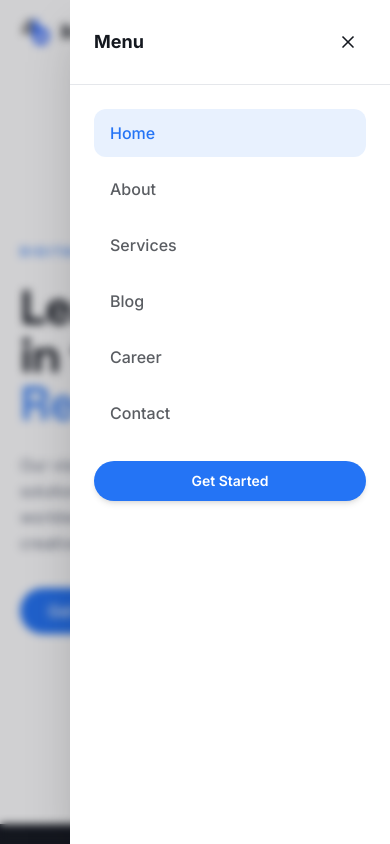
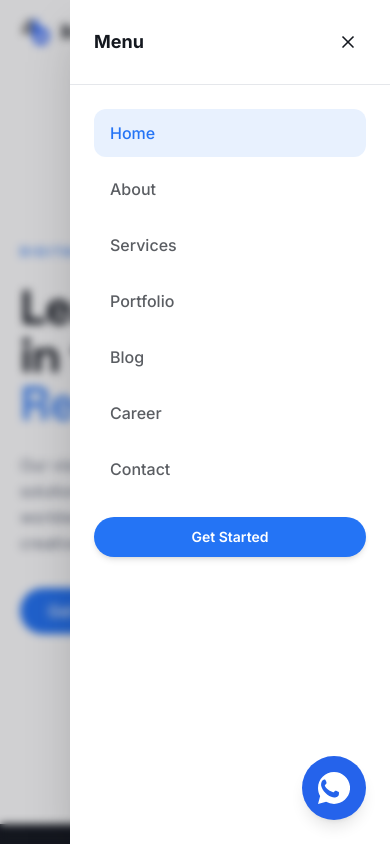
Before and after one commit to Jo-shua09/BoukarTech-Website, a React (Vite) app: page / in a window 390 px wide. Both pictures are taken after a click on the button 350 px from the left and 32 px from the top of the page. Shown: the top 844 px of the page. Built offline with nearby package versions, Linux system fonts and the light colour scheme.

Commit message:
`Added WhatsApp button to App component, updated MobileMenu component with Framer Motion animations, and updated sitemap.xml and routes to include new Portfolio page.`

```diff
--- a/src/App.tsx
+++ b/src/App.tsx
@@ -1,6 +1,7 @@
 import { useState, useEffect } from "react";
 import AppRouter from "./routes/AppRouter";
 import Loader from "./components/Loader";
+import WhatsAppButton from "./components/WhatsAppButton";
 
 export default function App() {
   const [isLoading, setIsLoading] = useState(true);
@@ -9,5 +10,16 @@ export default function App() {
     setIsLoading(false);
   };
 
-  return <div>{isLoading ? <Loader onLoadingComplete={handleLoadingComplete} /> : <AppRouter />}</div>;
+  return (
+    <div>
+      {isLoading ? (
+        <Loader onLoadingComplete={handleLoadingComplete} />
+      ) : (
+        <>
+          <AppRouter />
+          <WhatsAppButton />
+        </>
+      )}
+    </div>
+  );
 }
--- a/src/components/MobileMenu.tsx
+++ b/src/components/MobileMenu.tsx
@@ -1,6 +1,7 @@
 import { Link, useLocation } from "react-router-dom";
 import { X } from "lucide-react";
 import { Button } from "@/components/ui/button";
+import { motion, AnimatePresence } from "framer-motion";
 
 interface MobileMenuProps {
   open: boolean;
@@ -11,12 +12,24 @@ interface MobileMenuProps {
 const MobileMenu = ({ open, onClose, links }: MobileMenuProps) => {
   const location = useLocation();
 
-  if (!open) return null;
-
   return (
+    <AnimatePresence>
+      {open && (
         <div className="fixed inset-0 z-[100] lg:hidden">
-      <div className="absolute inset-0 bg-foreground/20 backdrop-blur-sm" onClick={onClose} />
-      <div className="absolute right-0 top-0 bottom-0 w-80 max-w-[90vw] bg-background shadow-2xl animate-slide-in-right">
+          <motion.div
+            initial={{ opacity: 0 }}
+            animate={{ opacity: 1 }}
+            exit={{ opacity: 0 }}
+            className="absolute inset-0 bg-foreground/20 backdrop-blur-sm"
+            onClick={onClose}
+          />
+          <motion.div
+            initial={{ x: "100%" }}
+            animate={{ x: 0 }}
+            exit={{ x: "100%" }}
+            transition={{ type: "spring", damping: 25, stiffness: 200 }}
+            className="absolute right-0 top-0 bottom-0 w-80 max-w-[90vw] bg-background shadow-2xl"
+          >
             <div className="flex items-center justify-between p-6 border-b border-border">
               <span className="font-heading font-bold text-lg">Menu</span>
               <button onClick={onClose} className="p-2 text-foreground">
@@ -44,8 +57,10 @@ const MobileMenu = ({ open, onClose, links }: MobileMenuProps) => {
                 </Button>
               </div>
             </nav>
+          </motion.div>
         </div>
-    </div>
+      )}
+    </AnimatePresence>
   );
 };
 
--- a/src/components/Navbar.tsx
+++ b/src/components/Navbar.tsx
@@ -8,6 +8,7 @@ const navLinks = [
   { label: "Home", to: "/" },
   { label: "About", to: "/about" },
   { label: "Services", to: "/services" },
+  { label: "Portfolio", to: "/portfolio" },
   { label: "Blog", to: "/blog" },
   { label: "Career", to: "/career" },
   { label: "Contact", to: "/contact" },
--- /dev/null
+++ b/src/components/WhatsAppButton.tsx
@@ -0,0 +1,23 @@
+export default function WhatsAppButton() {
+  // Replace with your actual WhatsApp number (include country code, omit + or spaces)
+  const phoneNumber = "2349039101551";
+
+  // Optional: A default message to start the conversation
+  const message = "Hello! I would like to make an inquiry.";
+  const whatsappUrl = `https://wa.me/${phoneNumber}?text=${encodeURIComponent(message)}`;
+
+  return (
+    <a
+      href={whatsappUrl}
+      target="_blank"
+      rel="noopener noreferrer"
+      className="fixed bottom-6 right-6 bg-blue-600 text-white p-4 rounded-full shadow-lg hover:bg-blue-800 transition-all duration-300 z-50 flex items-center justify-center hover:scale-110 hover:shadow-xl"
+      aria-label="Contact us on WhatsApp"
+      title="Make an inquiry"
+    >
+      <svg xmlns="http://www.w3.org/2000/svg" viewBox="0 0 24 24" fill="currentColor" className="w-8 h-8">
+        <path d="M12.031 0C5.385 0 0 5.385 0 12.031c0 2.127.556 4.205 1.611 6.04L.018 23.985l6.046-1.584A12.012 12.012 0 0012.031 24c6.646 0 12.031-5.385 12.031-12.031C24.062 5.385 18.677 0 12.031 0zm3.585 17.188c-.604 1.705-3.327 2.053-4.526 1.839-1.397-.247-3.666-1.46-5.46-3.253-1.794-1.794-3.006-4.063-3.253-5.46-.214-1.199.134-3.922 1.839-4.526.49-.176.994-.131 1.258.118.257.243.606 1.157.777 1.57.172.413.208.924-.047 1.253-.254.33-.509.527-.751.78-.242.252-.497.534-.236.974.261.44 1.157 1.905 2.507 2.805 1.35 1.015 2.81 1.488 3.25 1.748.44.261.722.213.974-.047.253-.254.45-.497.78-.751.33-.255.84-.219 1.253-.047.413.172 1.327.52 1.57.777.249.264.294.768.118 1.258z" />
+      </svg>
+    </a>
+  );
+}
--- /dev/null
+++ b/src/pages/Portfolio.tsx
@@ -0,0 +1,104 @@
+import { Helmet } from "react-helmet-async";
+import { motion } from "framer-motion";
+import SectionHeading from "@/components/SectionHeading";
+import Layout from "@/components/Layout";
+
+const dummyProjects = [
+  {
+    id: 1,
+    title: "E-Commerce Platform",
+    category: "Web Development",
+    image: "https://images.unsplash.com/photo-1557821552-17105176677c?q=80&w=800&auto=format&fit=crop",
+    description: "A modern, fully responsive e-commerce platform built with robust payment integrations.",
+  },
+  {
+    id: 2,
+    title: "Social Networking App",
+    category: "Mobile Apps",
+    image: "https://images.unsplash.com/photo-1611162617474-5b21e879e113?q=80&w=800&auto=format&fit=crop",
+    description: "A cross-platform mobile application built to seamlessly connect professionals.",
+  },
+  {
+    id: 3,
+    title: "Brand Identity Redesign",
+    category: "Graphic Design",
+    image: "https://images.unsplash.com/photo-1626785774573-4b799315345d?q=80&w=800&auto=format&fit=crop",
+    description: "A complete visual identity overhaul and branding strategy for a leading tech startup.",
+  },
+  {
+    id: 4,
+    title: "Modern Corporate Website",
+    category: "Web Development",
+    image: "https://images.unsplash.com/photo-1460925895917-afdab827c52f?q=80&w=800&auto=format&fit=crop",
+    description: "A professional, lightning-fast, and SEO-optimized corporate site for global clients.",
+  },
+  {
+    id: 5,
+    title: "Product Launch Video",
+    category: "Video Editing",
+    image: "https://images.unsplash.com/photo-1536240478700-b869070f9279?q=80&w=800&auto=format&fit=crop",
+    description: "High-impact promotional and cinematic video editing for a flagship product launch.",
+  },
+  {
+    id: 6,
+    title: "Targeted Ad Campaign",
+    category: "Ads Specialist",
+    image: "https://images.unsplash.com/photo-1542744173-8e7e53415bb0?q=80&w=800&auto=format&fit=crop",
+    description: "Data-driven advertising campaign strategy resulting in an incredible 300% ROI.",
+  },
+];
+
+export default function Portfolio() {
+  return (
+    <>
+      <Helmet>
+        <title>Portfolio | Boukartech</title>
+        <meta
+          name="description"
+          content="Take a look at some of our recent work across various industries and disciplines including web development, app development, and graphic design."
+        />
+      </Helmet>
+
+      <Layout>
+        <div className="pt-28 md:pt-36 pb-20 min-h-screen">
+          <div className="max-w-7xl mx-auto md:p-0 px-5">
+            <SectionHeading
+              tag="Our Work"
+              title="Featured"
+              highlight="Projects"
+              description="Take a look at some of our recent work across various industries and disciplines."
+            />
+
+            <div className="grid grid-cols-1 md:grid-cols-2 lg:grid-cols-3 gap-8 mt-10">
+              {dummyProjects.map((project, index) => (
+                <motion.div
+                  key={project.id}
+                  initial={{ opacity: 0, y: 20 }}
+                  whileInView={{ opacity: 1, y: 0 }}
+                  viewport={{ once: true }}
+                  transition={{ duration: 0.5, delay: index * 0.1 }}
+                  className="group rounded-2xl overflow-hidden bg-background border border-border hover:shadow-xl transition-all duration-300 hover:-translate-y-1 flex flex-col"
+                >
+                  <div className="aspect-video overflow-hidden relative">
+                    <img
+                      src={project.image}
+                      alt={project.title}
+                      className="w-full h-full object-cover transition-transform duration-500 group-hover:scale-110"
+                    />
+                    <div className="absolute top-4 left-4 bg-background/90 backdrop-blur-sm text-foreground text-xs font-medium px-3 py-1 rounded-full shadow-sm">
+                      {project.category}
+                    </div>
+                  </div>
+                  <div className="p-6 flex-1 flex flex-col">
+                    <h3 className="text-xl font-bold mb-3">{project.title}</h3>
+                    <p className="text-muted-foreground text-sm leading-relaxed flex-1">{project.description}</p>
+                  </div>
+                </motion.div>
+              ))}
+            </div>
+          </div>
+        </div>
+      </Layout>
+    </>
+  );
+}
--- a/src/routes/AppRouter.tsx
+++ b/src/routes/AppRouter.tsx
@@ -11,6 +11,7 @@ import NotFound from "@/pages/NotFound";
 import { Toaster } from "@/components/ui/toaster";
 import ScrollToTop from "@/components/ScrollToTop";
 import Blog from "@/pages/Blog";
+import Portfolio from "@/pages/Portfolio";
 
 const queryClient = new QueryClient();
 
@@ -25,6 +26,7 @@ const AppRouter = () => (
           <Route path="/" element={<Index />} />
           <Route path="/about" element={<About />} />
           <Route path="/services" element={<Services />} />
+          <Route path="/portfolio" element={<Portfolio />} />
           <Route path="/blog" element={<Blog />} />
           <Route path="/career" element={<Career />} />
           <Route path="/contact" element={<Contact />} />
```
Also changed, not shown: 1 other file (tests, documents, lock files or other folders). Lines whose indentation alone changed are shown as unchanged.
